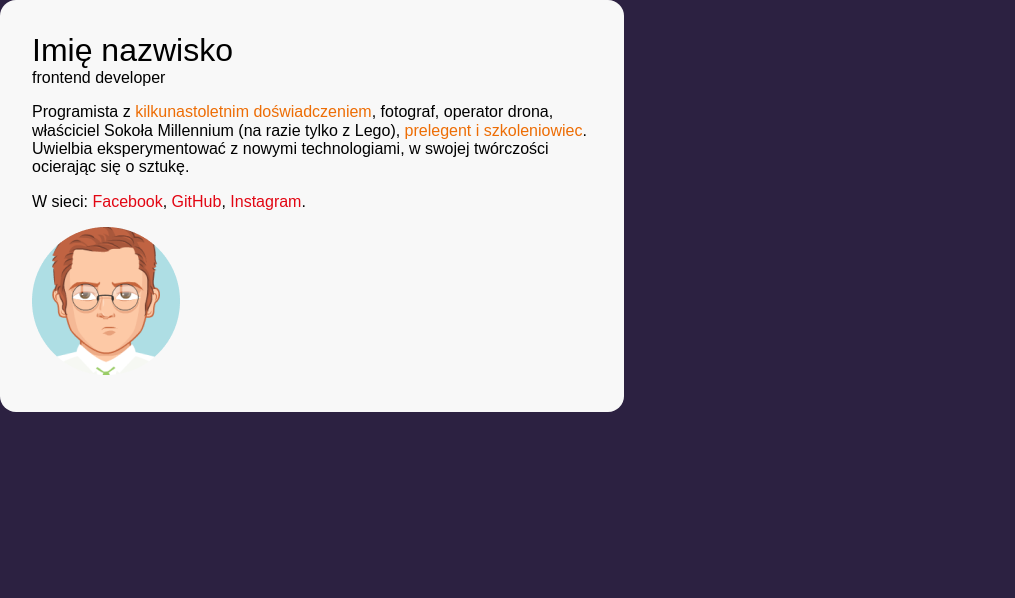
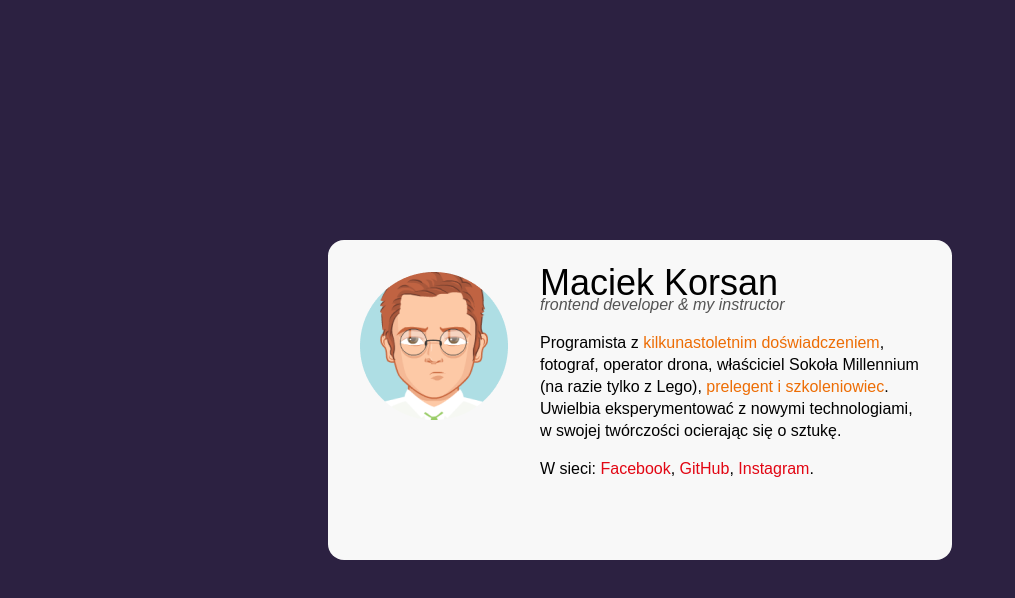
Before and after one commit to JuliuszGolaszewski/buisness-card, a plain HTML site: page index.html in a window 1280 px wide. Shown: the whole page, without its empty margins (0-1015 px from the left). Drawn offline with Linux system fonts and the light colour scheme.

Commit message:
last commit

```diff
--- a/index.html
+++ b/index.html
@@ -8,10 +8,12 @@
     <link href="style.css" rel="stylesheet" type="text/css">
   </head>
   <body class="body">
-    <main class="card">
-      <article>
-        <h1 class="card__header">Imię nazwisko</h1>
-        <p class="card__job">frontend developer</p>
+    <main class="main">
+      <article class="card">
+        <img src="avatar.png" alt="Person Avatar" class="card__image">
+        <div>
+            <h1 class="card__header">Maciek Korsan</h1>
+            <p class="card__job">frontend developer & my instructor</p>
             <p class="card__description">
             Programista z <strong class="special">kilkunastoletnim doświadczeniem</strong>, fotograf, operator
             drona, właściciel Sokoła Millennium (na razie tylko z Lego), <strong class="special">prelegent
@@ -21,7 +23,7 @@
             <p class="card__contact">
                 W sieci: <a href="#" class="card__link">Facebook</a>, <a href="#" class="card__link">GitHub<a>, <a href="#" class="card__link">Instagram</a>.
             </p>
-        <img src="avatar.png" alt="Person Avatar" class="card__image">
+        </div>
       </article>
     </main>
   </body>
--- a/style.css
+++ b/style.css
@@ -1,5 +1,10 @@
 .body {
+    display: flex;
+    flex-direction: row;
+    justify-content: center;
+    align-items: center;
     background-color: #2C2141;
+    min-height: 100vh;
 }
 
 .special {
@@ -8,6 +13,9 @@
 }
 
 .card {
+    display: flex;
+    flex-direction: row;
+    align-items: flex-start;
     box-sizing: border-box;
     width: 624px;
     min-height: 320px;
@@ -15,6 +23,7 @@
     border-radius: 16px;
     font-family: Arial, Helvetica, sans-serif;
     padding: 32px;
+    line-height: 22px;
 }
 
 .card__link {
@@ -24,11 +33,14 @@
 
 .card__header {
     font-weight: normal;
+    font-size: 36px;
     margin: 0;
 }
 
 .card__job {
     margin: 0;
+    color: #545454;
+    font-style: italic;
 }
 
 .card__description {
@@ -40,5 +52,5 @@
 }
 
 .card__image {
-
+    margin-right: 32px;
 }
```
Lines whose indentation alone changed are shown as unchanged.
